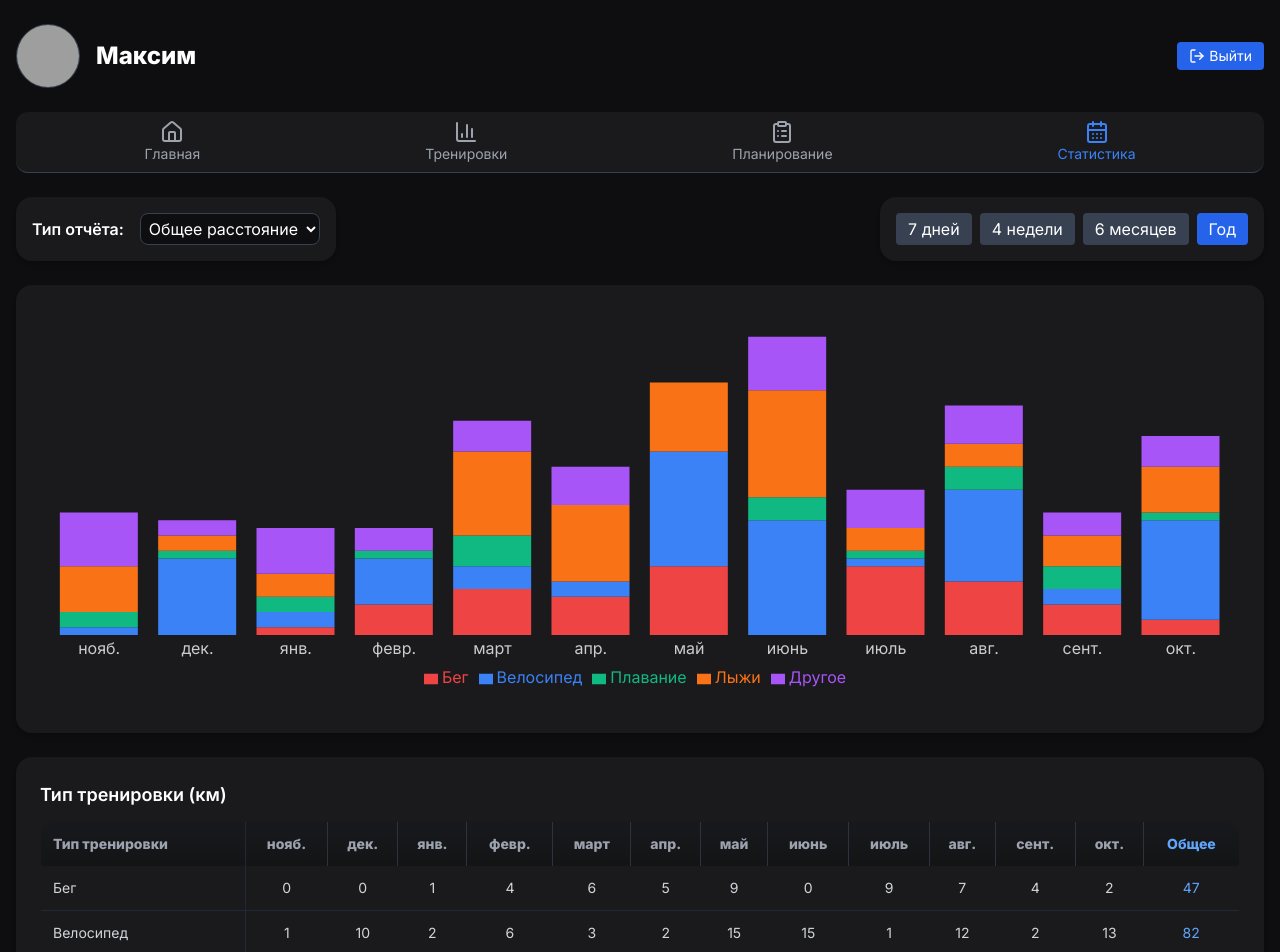
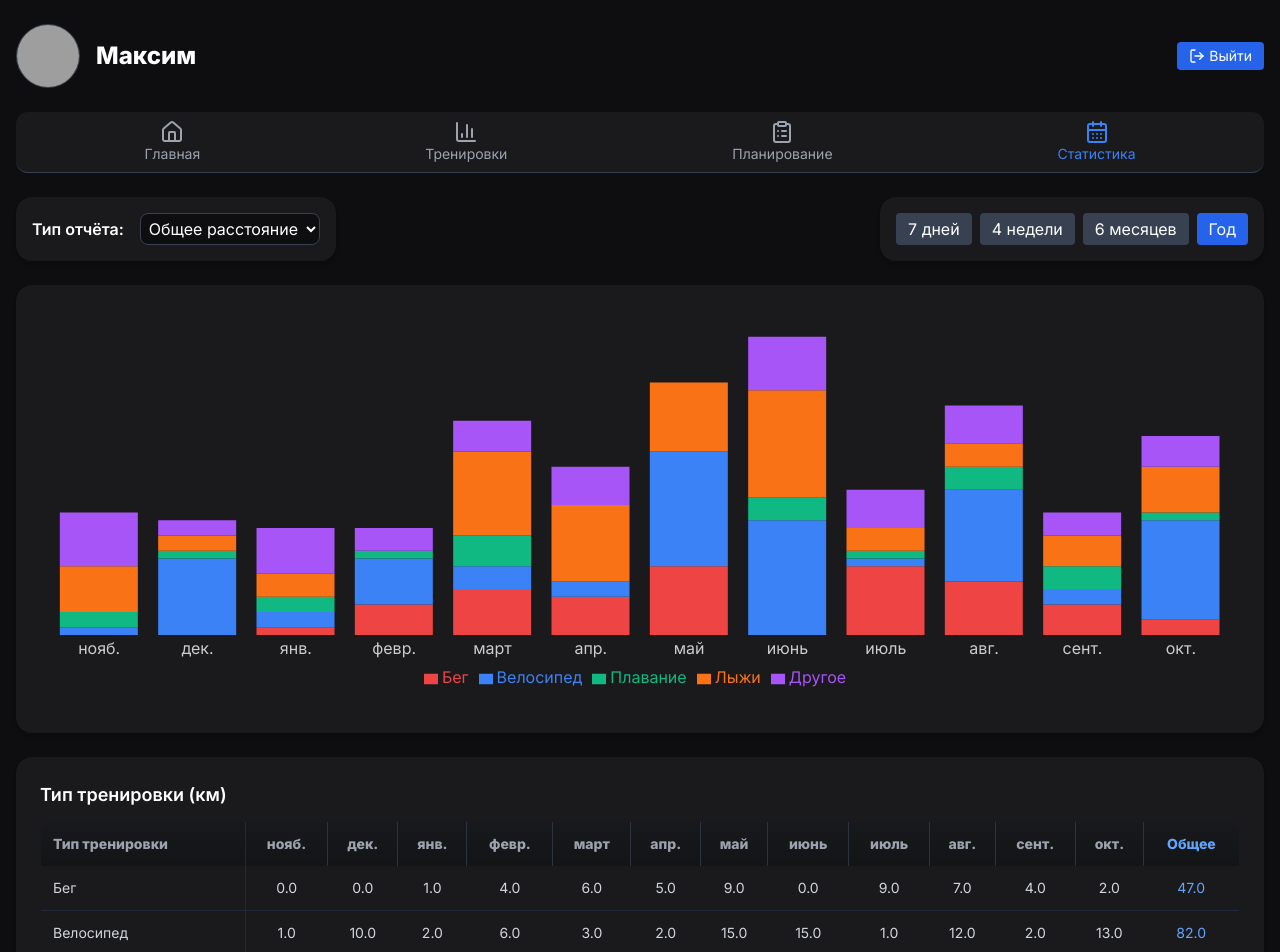
Before and after one commit to mbaliabin/dagbook-test, a React (Vite) app in the folder fasx-frontend/: page /statistics in a window 1280 px wide. Shown: the top 952 px of the page. Built offline with nearby package versions, Linux system fonts and the light colour scheme; grey boxes are pictures that could not be loaded.

Commit message:
Доработка StatisticsPage.tsx 102

```diff
--- a/fasx-frontend/src/pages/StatisticsPage.tsx
+++ b/fasx-frontend/src/pages/StatisticsPage.tsx
@@ -27,11 +27,18 @@ export default function StatisticsPage() {
   ];
 
   const intervals = ["7 дней", "4 недели", "6 месяцев", "Год"];
-
   const trainingTypes = ["Бег", "Велосипед", "Плавание", "Лыжи", "Другое"];
   const enduranceZones = ["I1", "I2", "I3", "I4", "I5"];
 
-  // Генерация данных
+  // Функция форматирования значений
+  const formatValue = (type: ReportType, value: number) => {
+    if (type === "Общее расстояние") return value.toFixed(1); // км с одной цифрой после запятой
+    // Длительность и выносливость в формате 00:00
+    const hours = Math.floor(value / 60);
+    const minutes = value % 60;
+    return `${hours.toString().padStart(2, "0")}:${minutes.toString().padStart(2, "0")}`;
+  };
+
   const generateData = () => {
     const today = dayjs();
     let data: any[] = [];
@@ -41,21 +48,16 @@ export default function StatisticsPage() {
     const maxValues: any = {
       "Общее расстояние": { Бег: 10, Лыжи: 15, Велосипед: 20, Плавание: 5, Другое: 8 },
       "Длительность": { Бег: 60, Лыжи: 90, Велосипед: 120, Плавание: 30, Другое: 45 },
-      "Выносливость": { I1: 60, I2: 50, I3: 40, I4: 30, I5: 20 },
+      "Выносливость": { I1: 60, I2: 50, I3: 40, I4: 30, I5: 20 }
     };
 
-    let points = 0;
-    if (interval === "7 дней") points = 7;
-    else if (interval === "4 недели") points = 4;
-    else if (interval === "6 месяцев") points = 6;
-    else if (interval === "Год") points = 12;
+    let points = interval === "7 дней" ? 7 : interval === "4 недели" ? 4 : interval === "6 месяцев" ? 6 : 12;
 
     for (let i = points - 1; i >= 0; i--) {
       let label = "";
       if (interval === "7 дней") label = today.subtract(i, "day").format("DD MMM");
       else if (interval === "4 недели") label = `Нед ${today.subtract(i, "week").startOf("week").format("DD/MM")}`;
-      else if (interval === "6 месяцев" || interval === "Год")
-        label = today.subtract(i, "month").format("MMM");
+      else label = today.subtract(i, "month").format("MMM");
 
       let item: any = { label };
       types.forEach((t) => {
@@ -68,48 +70,17 @@ export default function StatisticsPage() {
   };
 
   const chartData = generateData();
-  const months = chartData.map((d) => d.label);
-
-  // Кастомный тултип
-  const CustomTooltip = ({ active, payload }: any) => {
-    if (active && payload && payload.length) {
-      const barData = payload[0].payload;
-      const total = Object.keys(barData)
-        .filter((k) => k !== "label")
-        .reduce((sum, key) => sum + barData[key], 0);
-
-      return (
-        <div className="bg-[#1a1a1d] border border-gray-700 p-2 text-white text-sm rounded shadow-md">
-          <div className="font-semibold">{barData.label}</div>
-          {payload.map((p: any) => (
-            <div key={p.dataKey} className="flex justify-between">
-              <span style={{ color: p.fill }}>{p.name}</span>
-              <span>{p.value}</span>
-            </div>
-          ))}
-          <hr className="my-1 border-gray-600" />
-          <div className="flex justify-between font-semibold">
-            <span>Общее</span>
-            <span>{total}</span>
-          </div>
-        </div>
-      );
-    }
-    return null;
-  };
-
-  const colors = ["#ef4444", "#3b82f6", "#10b981", "#f97316", "#a855f7"];
+  const months = chartData.map(d => d.label);
 
   return (
     <div className="min-h-screen bg-[#0e0e10] text-white px-4 py-6">
       <div className="max-w-7xl mx-auto space-y-6">
+
         {/* Верхняя плашка */}
         <div className="flex flex-col md:flex-row md:items-center md:justify-between gap-4">
           <div className="flex items-center space-x-4">
             <img src="/profile-avatar.jpg" alt="Avatar" className="w-16 h-16 rounded-full object-cover border border-gray-700" />
-            <div>
-              <h1 className="text-2xl font-bold text-white">{name}</h1>
-            </div>
+            <div><h1 className="text-2xl font-bold">{name}</h1></div>
           </div>
           <button onClick={handleLogout} className="bg-blue-600 hover:bg-blue-700 text-white text-sm px-3 py-1 rounded flex items-center">
             <LogOut className="w-4 h-4 mr-1" /> Выйти
@@ -122,11 +93,8 @@ export default function StatisticsPage() {
             const Icon = item.icon;
             const isActive = location.pathname === item.path;
             return (
-              <button
-                key={item.path}
-                onClick={() => navigate(item.path)}
-                className={`flex flex-col items-center text-sm transition-colors ${isActive ? "text-blue-500" : "text-gray-400 hover:text-white"}`}
-              >
+              <button key={item.path} onClick={() => navigate(item.path)}
+                className={`flex flex-col items-center text-sm transition-colors ${isActive ? "text-blue-500" : "text-gray-400 hover:text-white"}`}>
                 <Icon className="w-6 h-6" />
                 <span>{item.label}</span>
               </button>
@@ -134,28 +102,21 @@ export default function StatisticsPage() {
           })}
         </div>
 
-        {/* Плашка выбора отчёта и интервала */}
+        {/* Плашка выбора отчета и интервала */}
         <div className="flex flex-col md:flex-row md:items-center md:justify-between gap-4">
           <div className="bg-[#1a1a1d] p-4 rounded-2xl shadow-md flex items-center gap-4">
             <span className="font-semibold">Тип отчёта:</span>
-            <select
-              value={reportType}
-              onChange={(e) => setReportType(e.target.value as ReportType)}
-              className="bg-[#0e0e10] border border-gray-700 rounded-lg p-1 text-white"
-            >
+            <select value={reportType} onChange={(e) => setReportType(e.target.value as ReportType)}
+              className="bg-[#0e0e10] border border-gray-700 rounded-lg p-1 text-white">
               <option>Общее расстояние</option>
               <option>Длительность</option>
               <option>Выносливость</option>
             </select>
           </div>
-
           <div className="bg-[#1a1a1d] p-4 rounded-2xl shadow-md flex items-center gap-2">
             {intervals.map((intv) => (
-              <button
-                key={intv}
-                onClick={() => setInterval(intv)}
-                className={`px-3 py-1 rounded ${interval === intv ? "bg-blue-600" : "bg-gray-700 hover:bg-gray-600"}`}
-              >
+              <button key={intv} onClick={() => setInterval(intv)}
+                className={`px-3 py-1 rounded ${interval === intv ? "bg-blue-600" : "bg-gray-700 hover:bg-gray-600"}`}>
                 {intv}
               </button>
             ))}
@@ -167,11 +128,14 @@ export default function StatisticsPage() {
           <ResponsiveContainer width="100%" height={400}>
             <BarChart data={chartData} margin={{ top: 20, right: 10, left: 10, bottom: 20 }}>
               <XAxis dataKey="label" axisLine={false} tickLine={false} stroke="#ccc" />
-              <Tooltip content={<CustomTooltip />} />
+              <Tooltip contentStyle={{ backgroundColor: "#1a1a1d", border: "1px solid #333", color: "#fff" }}
+                formatter={(value: number) => formatValue(reportType, value)}
+              />
               <Legend wrapperStyle={{ color: "#fff" }} />
-              {(reportType === "Выносливость" ? enduranceZones : trainingTypes).map((t, idx) => (
-                <Bar key={t} dataKey={t} stackId="a" fill={colors[idx % colors.length]} name={t} />
-              ))}
+              {(reportType === "Выносливость" ? enduranceZones : trainingTypes).map((t, idx) => {
+                const colors = ["#ef4444","#3b82f6","#10b981","#f97316","#a855f7"];
+                return <Bar key={t} dataKey={t} stackId="a" fill={colors[idx % colors.length]} name={t} />;
+              })}
             </BarChart>
           </ResponsiveContainer>
         </div>
@@ -185,12 +149,8 @@ export default function StatisticsPage() {
             <table className="w-full text-sm text-gray-300 border-collapse border border-gray-800 rounded-xl overflow-hidden">
               <thead className="text-gray-400 bg-gradient-to-b from-[#18191c] to-[#131416]">
                 <tr>
-                  <th className="text-left py-3 px-3 border-r border-gray-800">
-                    {reportType === "Выносливость" ? "Зона" : "Тип тренировки"}
-                  </th>
-                  {months.map((m) => (
-                    <th key={m} className="py-3 px-2 text-center border-r border-gray-700/70">{m}</th>
-                  ))}
+                  <th className="text-left py-3 px-3 border-r border-gray-800">{reportType === "Выносливость" ? "Зона" : "Тип тренировки"}</th>
+                  {months.map((m) => <th key={m} className="py-3 px-2 text-center border-r border-gray-700/70">{m}</th>)}
                   <th className="py-3 px-2 text-center text-blue-400 border-l border-gray-800">Общее</th>
                 </tr>
               </thead>
@@ -198,18 +158,15 @@ export default function StatisticsPage() {
                 {(reportType === "Выносливость" ? enduranceZones : trainingTypes).map((type) => (
                   <tr key={type} className="border-b border-gray-800">
                     <td className="py-3 px-3 border-r border-gray-800">{type}</td>
-                    {chartData.map((d, i) => (
-                      <td key={i} className="text-center py-3">{d[type]}</td>
-                    ))}
-                    <td className="text-center text-blue-400 py-3">
-                      {chartData.reduce((sum, d) => sum + d[type], 0)}
-                    </td>
+                    {chartData.map((d, i) => <td key={i} className="text-center py-3">{formatValue(reportType, d[type])}</td>)}
+                    <td className="text-center text-blue-400 py-3">{formatValue(reportType, chartData.reduce((sum, d) => sum + d[type], 0))}</td>
                   </tr>
                 ))}
               </tbody>
             </table>
           </div>
         </div>
+
       </div>
     </div>
   );
```
